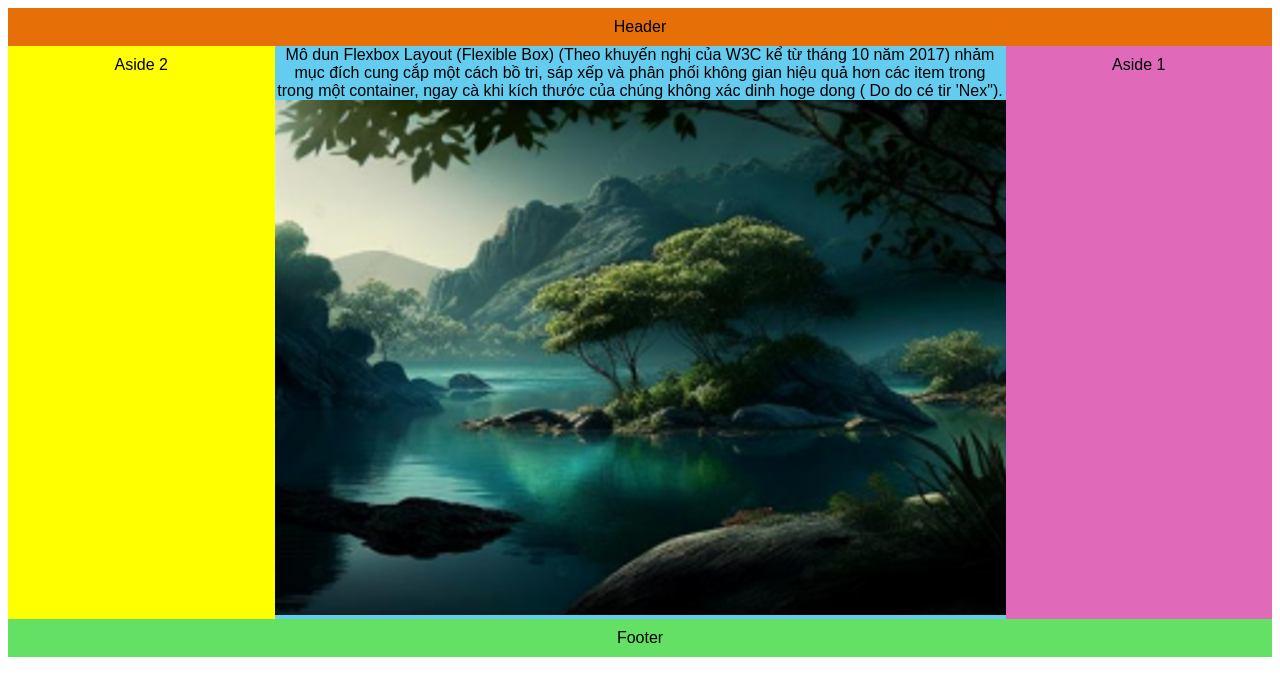
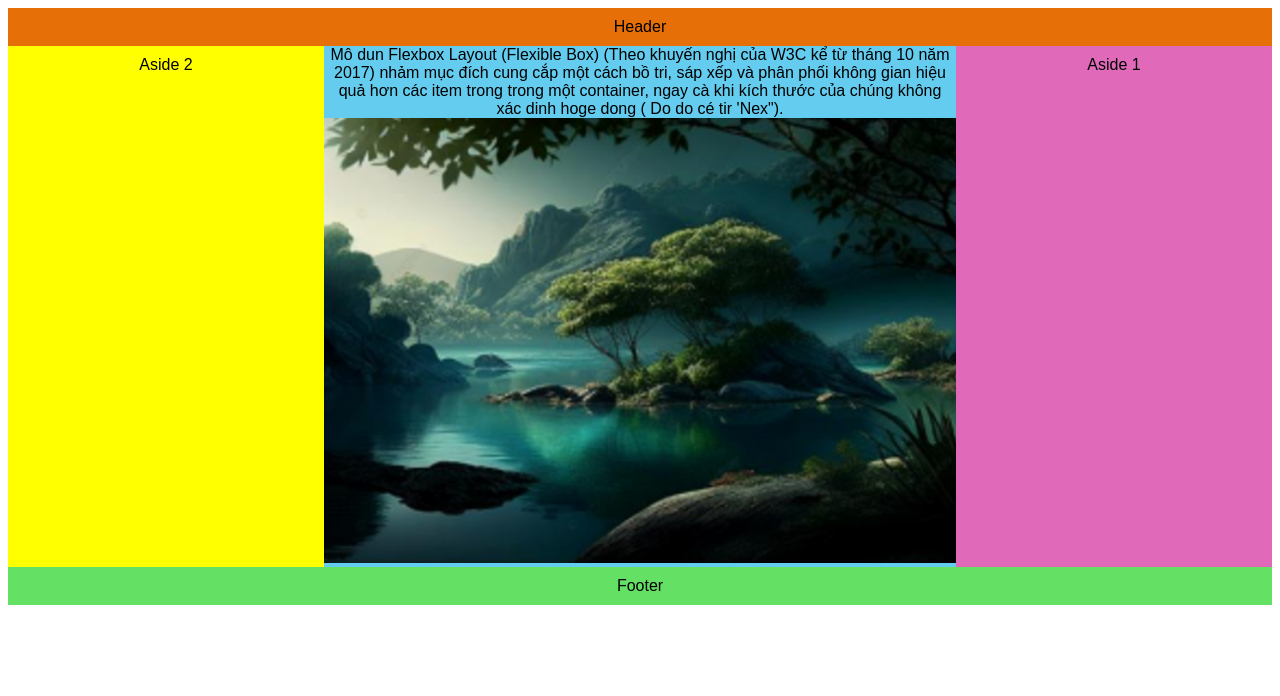
Before and after one commit to hungngoc-1/buoi9.3, a plain HTML site: page index.html in a window 1280 px wide. Drawn offline with Linux system fonts and the light colour scheme.

Commit message:
index.html

```diff
--- a/index.html
+++ b/index.html
@@ -82,7 +82,7 @@
     <div class="aside2">Aside 1</div>
     <main>Mô dun Flexbox Layout (Flexible Box) (Theo khuyến nghị của W3C kể từ tháng 10 năm 2017) nhảm mục đích cung cắp một cách bồ tri, sáp xếp và phân phối không gian hiệu quả hơn các item trong trong một container, ngay cà khi kích thước của chúng không xác
         dinh hoge dong ( Do do cé tir 'Nex").
-    <img src="cay.png">
+    <img src="cay.png" class="img" >
     </main>
     <div class="aside1">Aside 2</div>
     <footer>Footer</footer>
```
